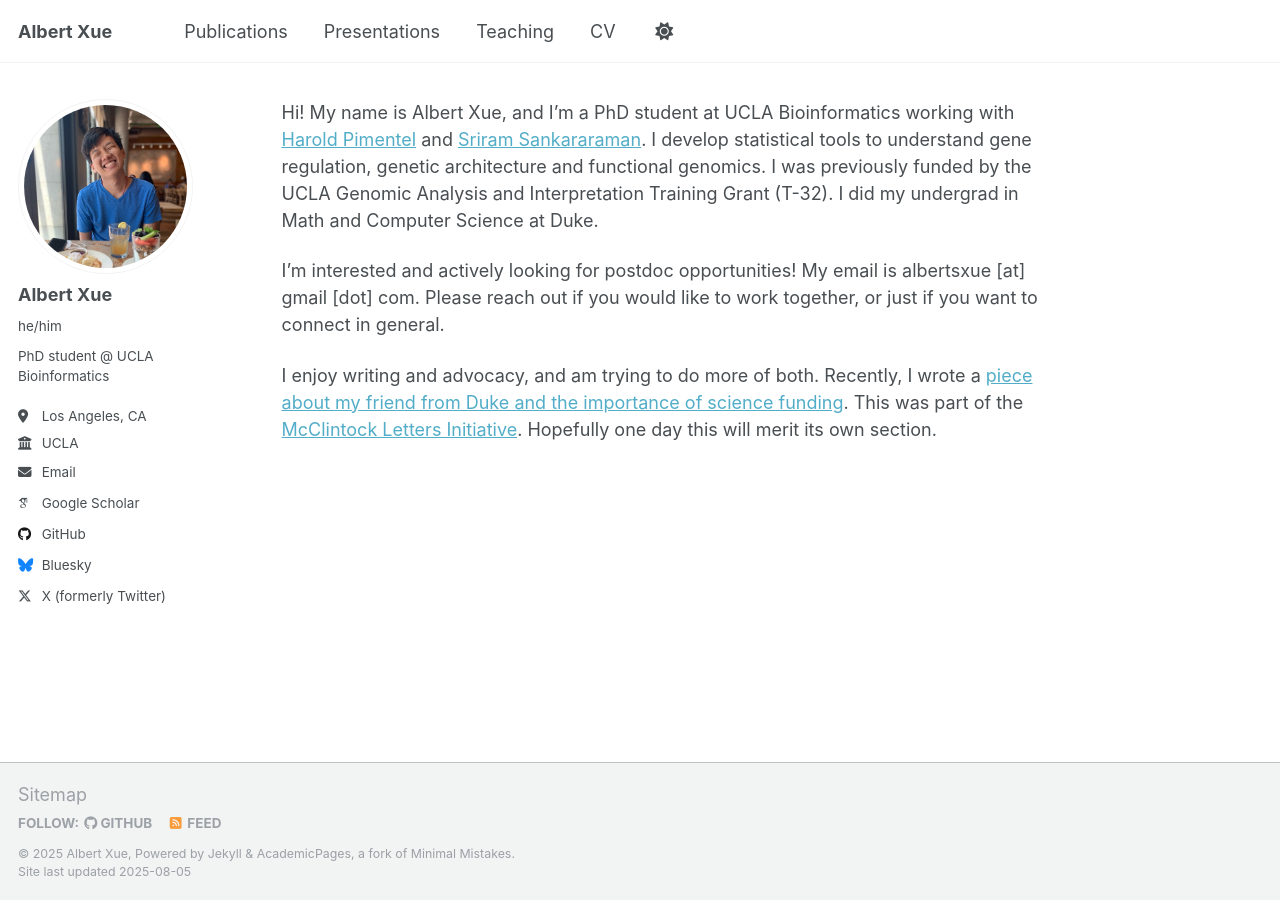
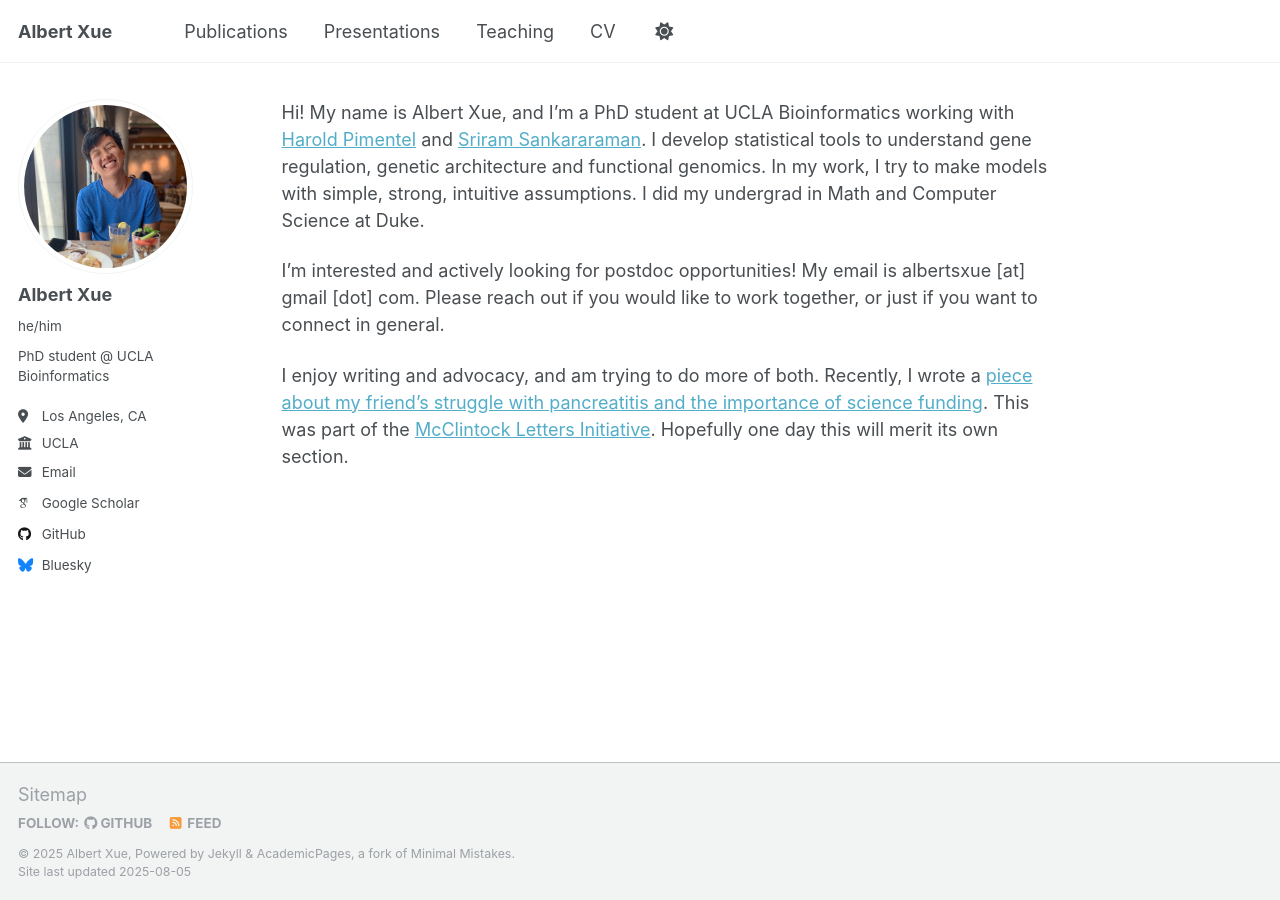
Before and after one commit to asxue/asxue.github.io, a Jekyll site: the page built from _pages/about.md, in a window 1280 px wide. Built offline with Jekyll 4.4.1, drawn with Linux system fonts in a browser that asks for light colours; some web fonts are replaced; a script that is not in the unit is left out.

Commit message:
removed twitter. trying to change theme to light

```diff
--- a/_config.yml
+++ b/_config.yml
@@ -8,7 +8,7 @@
 
 # Basic Site Settings
 locale                   : "en-US"
-site_theme               : "light"
+site_theme               : "default"
 title                    : "Albert Xue"
 title_separator          : "-"
 name                     : &name "Albert Xue"
@@ -70,7 +70,7 @@ author:
   steam            : # Username
   telegram         : # URL
   tumblr           : # Username
-  twitter          : "albertsxue"
+  # twitter          : "albertsxue"
   vine             : # Username
   weibo            : # Username
   wikipedia        : # Username
--- a/_includes/author-profile.html
+++ b/_includes/author-profile.html
@@ -145,7 +145,7 @@
         <li><a href="https://{{ author.tumblr }}.tumblr.com"><i class="fab fa-fw fa-tumblr icon-pad-right" aria-hidden="true"></i>Tumblr</a></li>
       {% endif %}
       {% if author.twitter %}
-        <li><a href="https://twitter.com/{{ author.twitter }}"><i class="fab fa-fw fa-x-twitter icon-pad-right" aria-hidden="true"></i>X (formerly Twitter)</a></li>
+        <li><a href="https://twitter.com/{{ author.twitter }}"><i class="fab fa-fw fa-x-twitter icon-pad-right" aria-hidden="true"></i>Twitter</a></li>
       {% endif %}
       {% if author.vine %}
         <li><a href="https://vine.co/u/{{ author.vine }}"><i class="fab fa-fw fa-vine icon-pad-right" aria-hidden="true"></i>Vine</a></li>
--- a/_pages/about.md
+++ b/_pages/about.md
@@ -7,8 +7,8 @@ redirect_from:
   - /about.html
 ---
 
-Hi! My name is Albert Xue, and I'm a PhD student at UCLA Bioinformatics working with [Harold Pimentel](https://pimentellab.com/) and [Sriram Sankararaman](https://web.cs.ucla.edu/~sriram/lab.html). I develop statistical tools to understand gene regulation, genetic architecture and functional genomics.   I was previously funded by the UCLA Genomic Analysis and Interpretation Training Grant \(T-32\). I did my undergrad in Math and Computer Science at Duke.
+Hi! My name is Albert Xue, and I'm a PhD student at UCLA Bioinformatics working with [Harold Pimentel](https://pimentellab.com/) and [Sriram Sankararaman](https://web.cs.ucla.edu/~sriram/lab.html). I develop statistical tools to understand gene regulation, genetic architecture and functional genomics. In my work, I try to make models with simple, strong, intuitive assumptions. I did my undergrad in Math and Computer Science at Duke.
 
 I'm interested and actively looking for postdoc opportunities! My email is albertsxue [at] gmail [dot] com. Please reach out if you would like to work together, or just if you want to connect in general.
 
-I enjoy writing and advocacy, and am trying to do more of both. Recently, I wrote a [piece about my friend from Duke and the importance of science funding](https://www.dukechronicle.com/article/2025/07/070425-xue). This was part of the [McClintock Letters Initiative](https://blogs.cornell.edu/asap/events-initiatives/the-mcclintock-letters/). Hopefully one day this will merit its own section.
+I enjoy writing and advocacy, and am trying to do more of both. Recently, I wrote a [piece about my friend's struggle with pancreatitis and the importance of science funding](https://www.dukechronicle.com/article/2025/07/070425-xue). This was part of the [McClintock Letters Initiative](https://blogs.cornell.edu/asap/events-initiatives/the-mcclintock-letters/). Hopefully one day this will merit its own section.
```
